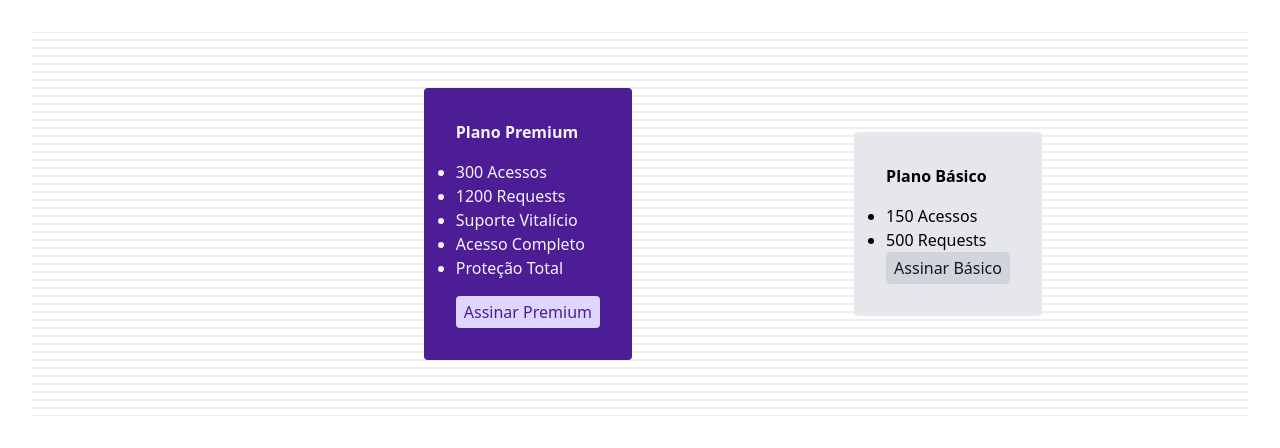
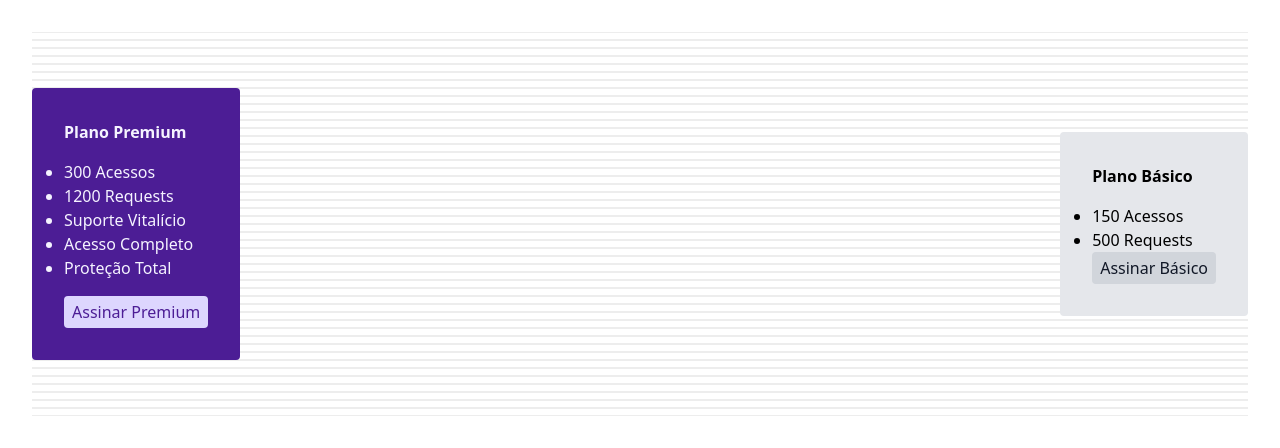
Before and after one commit to Barata-Ribeiro/origamid_tailwind-css, a website: page src/index.html in a window 1280 px wide. Drawn offline with Linux system fonts and the light colour scheme.

Commit message:
0205 Align e Justify 3

```diff
--- a/src/index.html
+++ b/src/index.html
@@ -7,8 +7,10 @@
     <link href="./output.css" rel="stylesheet" />
   </head>
   <body class="m-8">
-    <section class="grid grid-cols-2 gap-4 h-96 bg-[url('./img/grid.svg')]">
-      <div class="self-center p-8 rounded justify-self-end bg-violet-900">
+    <section
+      class="flex items-center justify-between gap-4 h-96 bg-[url('./img/grid.svg')]"
+    >
+      <div class="p-8 rounded bg-violet-900">
         <h2 class="mb-4 font-bold text-violet-50">Plano Premium</h2>
         <ul class="mb-4 list-disc text-violet-50">
           <li>300 Acessos</li>
@@ -22,7 +24,7 @@
         </button>
       </div>
 
-      <div class="p-8 bg-gray-200 rounded place-self-center">
+      <div class="p-8 bg-gray-200 rounded">
         <h2 class="mb-4 font-bold">Plano Básico</h2>
         <ul class="list-disc">
           <li>150 Acessos</li>
```
Also changed, not shown: src/output.css.
